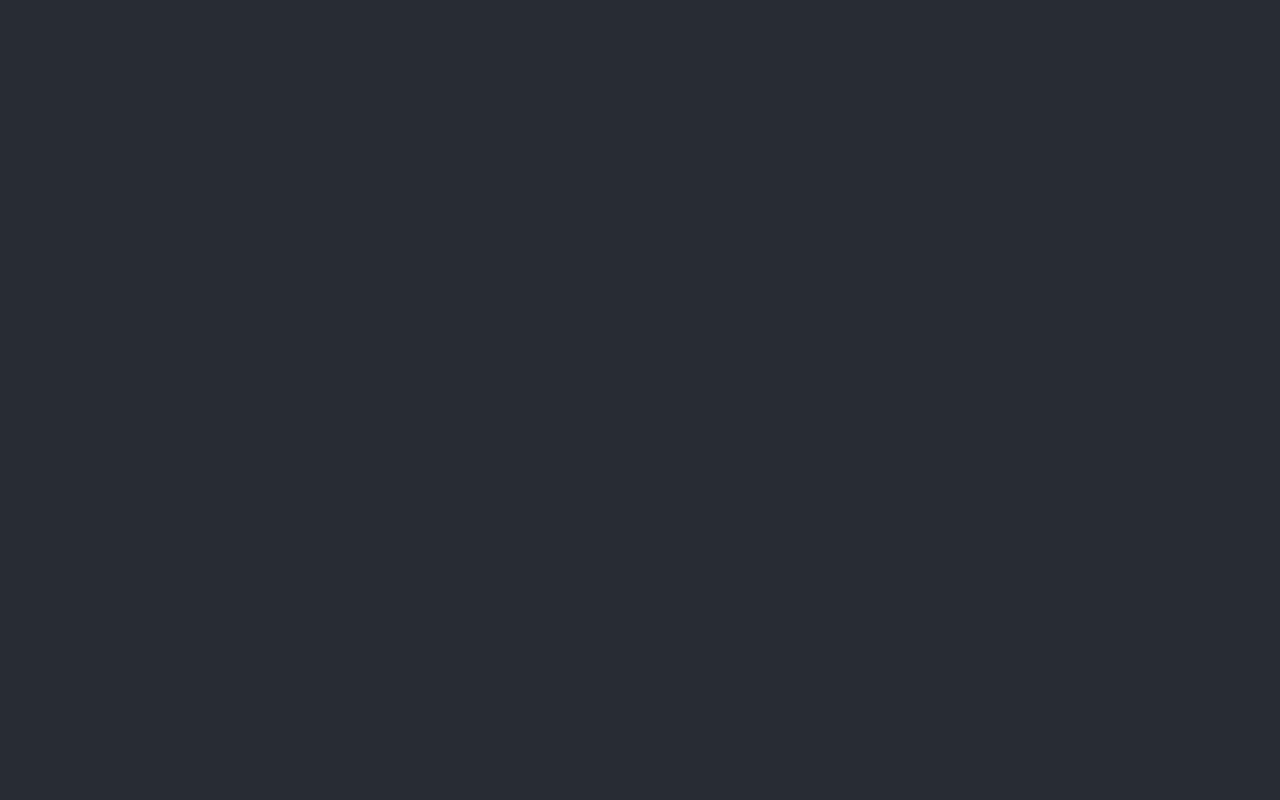
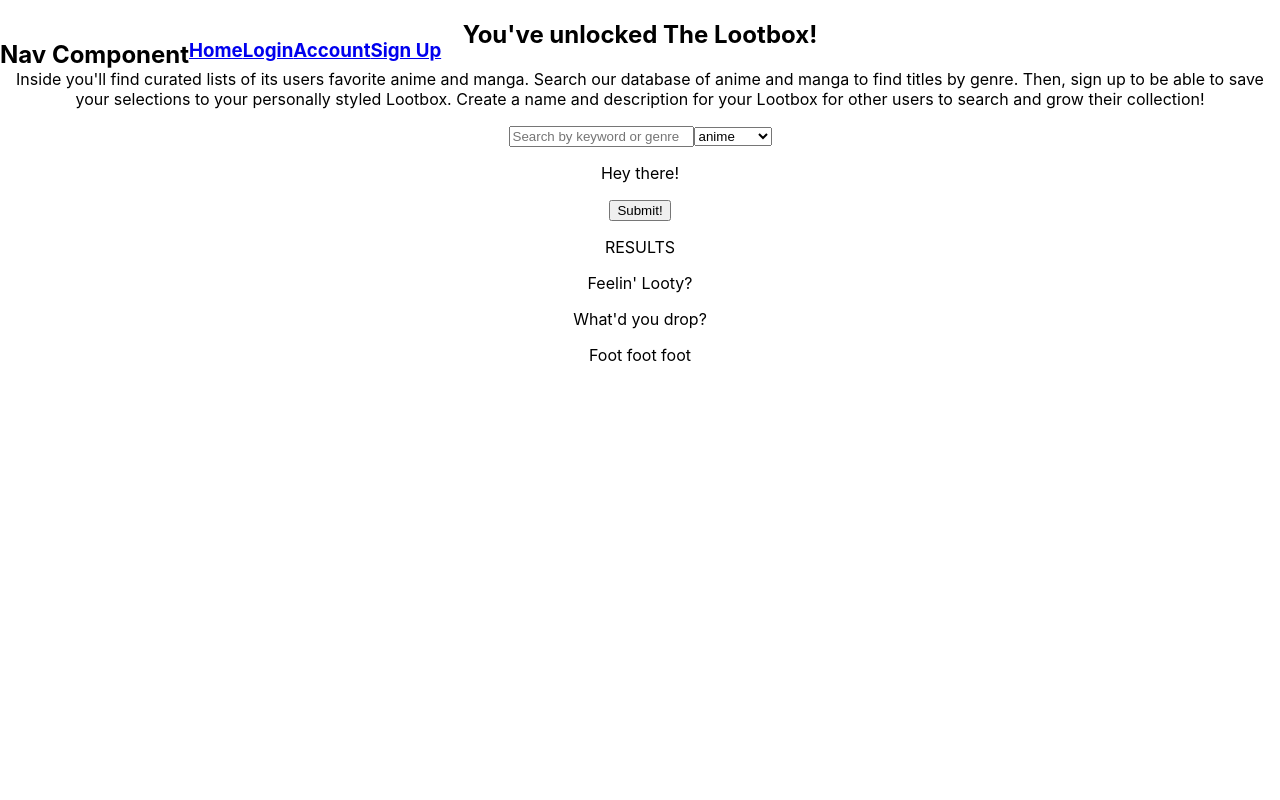
Before and after one commit to zkzerotwo/anime-culture-crypt-capstone-client, a React (Create React App) app: page / in a window 1280 px wide. Shown: the top 800 px of the page. Built offline with nearby package versions, Linux system fonts and the light colour scheme.

Commit message:
returning full results to state, wireframe css

```diff
--- a/src/App.css
+++ b/src/App.css
@@ -2,37 +2,14 @@
   text-align: center;
 }
 
-.App-logo {
-  height: 40vmin;
-  pointer-events: none;
+.search-results {
+  display: block;
+  width: 100%
 }
 
-@media (prefers-reduced-motion: no-preference) {
-  .App-logo {
-    animation: App-logo-spin infinite 20s linear;
-  }
+.nav {
+  position: fixed;
+  margin-top: 0px;
+  display: flex;
+  flex-direction: row;
 }
-
-.App-header {
-  background-color: #282c34;
-  min-height: 100vh;
-  display: flex;
-  flex-direction: column;
-  align-items: center;
-  justify-content: center;
-  font-size: calc(10px + 2vmin);
-  color: white;
-}
-
-.App-link {
-  color: #61dafb;
-}
-
-@keyframes App-logo-spin {
-  from {
-    transform: rotate(0deg);
-  }
-  to {
-    transform: rotate(360deg);
-  }
-}
--- a/src/App.js
+++ b/src/App.js
@@ -1,4 +1,4 @@
-// import logo from './logo.svg';
+import React from 'react'
 import './App.css';
 // import NavBar from './NavBar/NavBar'
 import LandingPage from './LandingPage/LandingPage'
@@ -6,9 +6,39 @@
 import Register from './Register/Register'
 import UserAccount from './UserAccount/UserAccount'
 import { BrowserRouter, Route, Switch } from 'react-router-dom'
+import LootboxContext from './LootboxContext';
 
-function App() {
+class App extends React.Component {
+  constructor(props) {
+    super(props)
+    this.state = {
+      searchResults: [],
+      lootboxes: [],
+      drops: []
+    }
+  }
+
+  handleAddToLootbox = (lootbox) => {
+this.setState({
+  lootboxes: [...this.state.lootboxes, lootbox]
+})
+  }
+
+  handleAddToDrops = () => {
+
+  }
+
+
+  render() {
+    const contextValue = {
+      searchResults: this.state.searchResults,
+      lootboxes: this.state.lootboxes,
+      drops: this.state.drops,
+      addToLootbox: this.handleAddToLootbox,
+      addToDrops: this.handleAddToDrops
+    }
     return (
+      <LootboxContext.Provider value={contextValue}>
         <div className="App">
           <BrowserRouter>
 
@@ -25,7 +55,9 @@
             </Switch>
           </BrowserRouter>
         </div>
+      </LootboxContext.Provider>
     );
+  }
 }
 
 export default App;
--- a/src/LandingPage/LandingPage.js
+++ b/src/LandingPage/LandingPage.js
@@ -1,21 +1,22 @@
 import React from 'react'
 import SearchBar from '../SearchBar/SearchBar'
 import Footer from '../Footer/Footer'
-import ResultBar from '../ResultBar/ResultBar'
+import NavBar from '../NavBar/NavBar'
+// import ResultBar from '../ResultBar/ResultBar'
 
 export default class LandingPage extends React.Component {
     render() {
         return (
             <section>
                 <header className="App-header">
-                    {/* <NavBar /> */}
+                    <NavBar />
                 </header>
                 <div className="intro-card">
                     <h2>You've unlocked The Lootbox!</h2>
                     <p>Inside you'll find curated lists of its users favorite anime and manga. Search our database of anime and manga to find titles by genre. Then, sign up to be able to save your selections to your personally styled Lootbox. Create a name and description for your Lootbox for other users to search and grow their collection!</p>
                 </div>
                 <SearchBar />
-                <ResultBar />
+                {/* <ResultBar /> */}
                 <Footer />
             </section>
         )
--- /dev/null
+++ b/src/LootboxContext.js
@@ -0,0 +1,11 @@
+import React from 'react'
+
+const LootboxContext = React.createContext({
+    searchResults: [],
+    lootboxes: [],
+    drops: [],
+    addToLootbox: () => {},
+    addToDrops: () => {}
+})
+
+export default LootboxContext
--- a/src/NavBar/NavBar.js
+++ b/src/NavBar/NavBar.js
@@ -10,7 +10,7 @@
             <NavLink to='/login'><h3>Login</h3></NavLink>
             <NavLink to='/account'><h3>Account</h3></NavLink>
             <NavLink to='/register'><h3>Sign Up</h3></NavLink>
-            <NavLink to='/edit'><h3>Sign Up</h3></NavLink>
+            {/* <NavLink to='/edit'><h3>Sign Up</h3></NavLink> */}
         </div>
     )
 }
--- a/src/ResultBar/ResultBar.js
+++ b/src/ResultBar/ResultBar.js
@@ -1,13 +1,20 @@
 import React from 'react'
 import LootBox from '../LootBox/LootBox'
+// import LootboxContext from '../LootboxContext'
 
-export default class ResultBar extends React.Component {
-    render() {
+export default function ResultBar(props) {
+    console.log(props.results, "results props")
+    const entries = props.results.map(entry => {
         return (
-            <section>
-                <p>RESULTS</p>
-                <LootBox />
-            </section>
+            <li key={entry.mal_id}>{entry.title}
+            <img alt={entry.title}src={entry.image_url} /></li>
         )
-    }
+    })
+    return (
+        <section className="search-results">
+            <p>RESULTS</p>
+            <ul className="entries">{entries}</ul>
+            <LootBox />
+        </section>
+    )
 }
--- a/src/SearchBar/SearchBar.js
+++ b/src/SearchBar/SearchBar.js
@@ -1,6 +1,8 @@
 import React from 'react'
 // import { textChangeRangeIsUnchanged } from 'typescript';
 import config from '../config';
+import ResultBar from '../ResultBar/ResultBar'
+import LootboxContext from '../LootboxContext'
 
 export default class SearchBar extends React.Component {
     constructor(props) {
@@ -9,16 +11,41 @@
             query: {
                 q: ""
             },
-            // search: "",
-            // searchType: "",
             options: [
                 "anime", "manga", "person", "character"
             ],
+            searchResults: []
+            // mal_id: "",
+            // url: "",
+            // image_url: "",
+            // title: "",
+            // episodes: 0,
+            // airing: false,
+            // synopsis: "",
+            // score: 0,
+            // rated: ""
         }
     }
     static defaultProps = {
 
+        mal_id: 813,
+        url: "https://myanimelist.net/anime/813/Dragon_Ball_Z",
+        image_url: "https://cdn.myanimelist.net/images/anime/6/20936.jpg?s=0f99859bc8ded1ec9dbd92619b831561",
+        title: "Dragon Ball Z",
+        airing: false,
+        synopsis: "Five years after winning the World Martial Arts tournament, Gokuu is now living a peaceful life with his wife and son. This changes, however, with the arrival of a mysterious enemy named Raditz who pr...",
+        type: "TV",
+        episodes: 291,
+        score: 8.15,
+        start_date: "1989-04-26T00:00:00+00:00",
+        end_date: "1996-01-31T00:00:00+00:00",
+        members: 910370,
+        rated: "PG-13"
+
     }
+
+    static contextType = LootboxContext
+
     formatQueryParams(params) {
         console.log(params, "queryczech")
         const queryItems = Object.keys(params)
@@ -28,8 +55,13 @@
     handleSubmit(e) {
         e.preventDefault();
         // console.log(this.state)
+        this.setState({
+            searchResults: []
+        })
         this.formatQueryParams(this.state.query)
-        const url = `${config.API_ENDPOINT}`
+        // const { mal_id, url, image_url, title, airing, synopsis, score, rated } = this.state
+        // const series = { mal_id, url, image_url, title, airing, synopsis, score, rated }
+        const endpoint = `${config.API_ENDPOINT}`
         const pass = `${config.API_TOKEN}`
         const query = this.state.searchType + "?" + this.formatQueryParams(this.state.query)
         // this.state.search
@@ -40,7 +72,7 @@
                 "x-rapidapi-host": "jikan1.p.rapidapi.com"
             }
         }
-        const fullUrl = url + query
+        const fullUrl = endpoint + query
         console.log(fullUrl, pass, "url check")
         fetch(fullUrl,
             options)
@@ -51,7 +83,12 @@
                 return response
             })
             .then(response => response.json())
-            .then(response => console.log(response.results))
+            .then(response => {
+                console.log(response.results, "response")
+                this.setState({
+                    searchResults: response.results
+                })
+            })
             .catch(err => {
                 console.error(err);
             });
@@ -78,15 +115,16 @@
         })
     }
     render() {
+        // console.log(this.context, "context check")
+        const resultsList = this.state.searchResults
         const searchType = this.state.options
             .map(select => {
                 return (
-
                     <option key={select.toString()} value={select}>{select}</option>
                 )
             })
         // console.log(searchType, "checking search type")
-        // console.log(this.state, "state check")
+        console.log(this.state, "state check")
         return (
             <section className='search-bar'>
                 <form onSubmit={e => this.handleSubmit(e)}>
@@ -115,6 +153,7 @@
                         Submit!
                     </button>
                 </form>
+                <ResultBar results={resultsList}/>
             </section>
         )
     }
```
Lines whose indentation alone changed are shown as unchanged.
